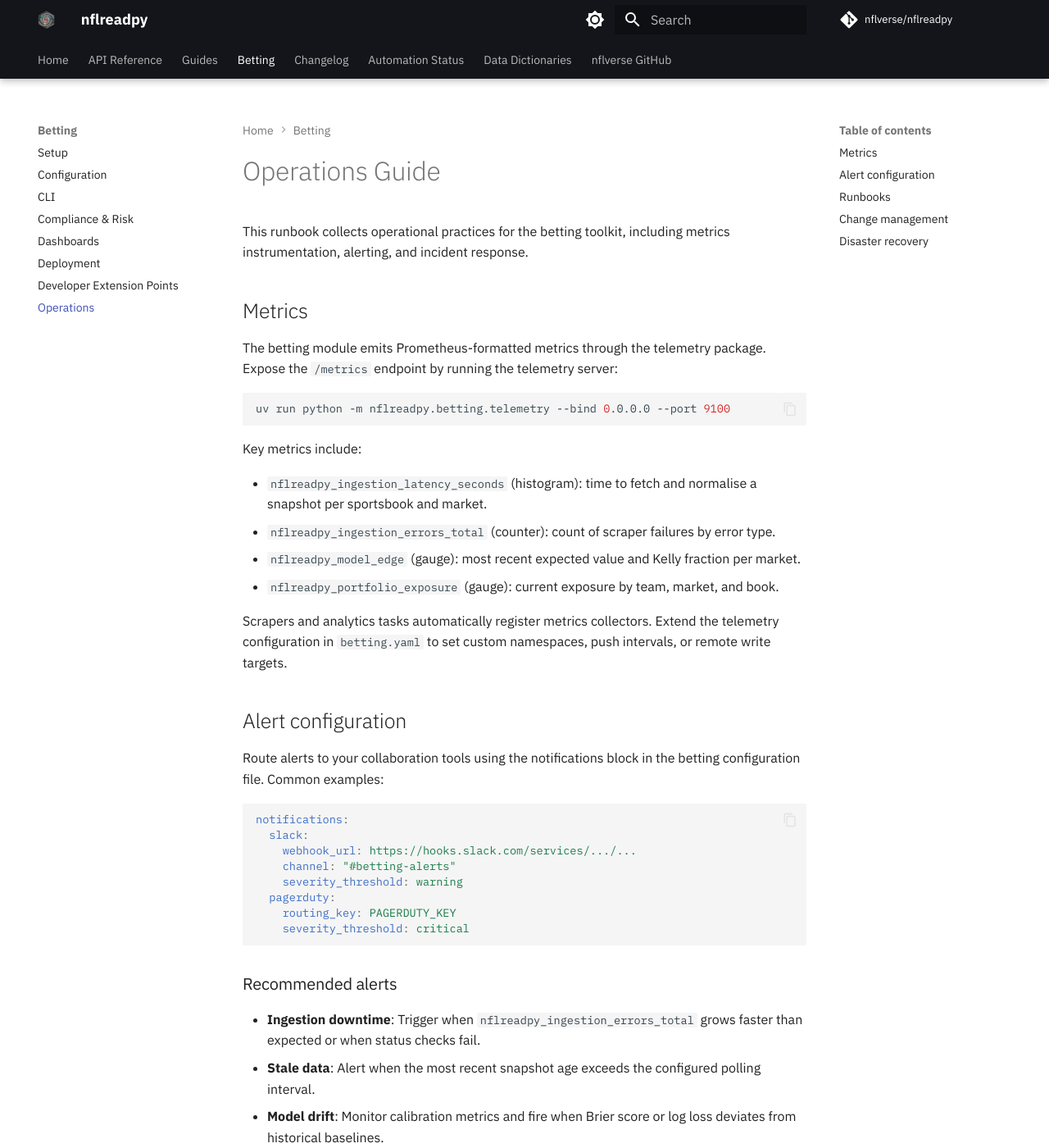
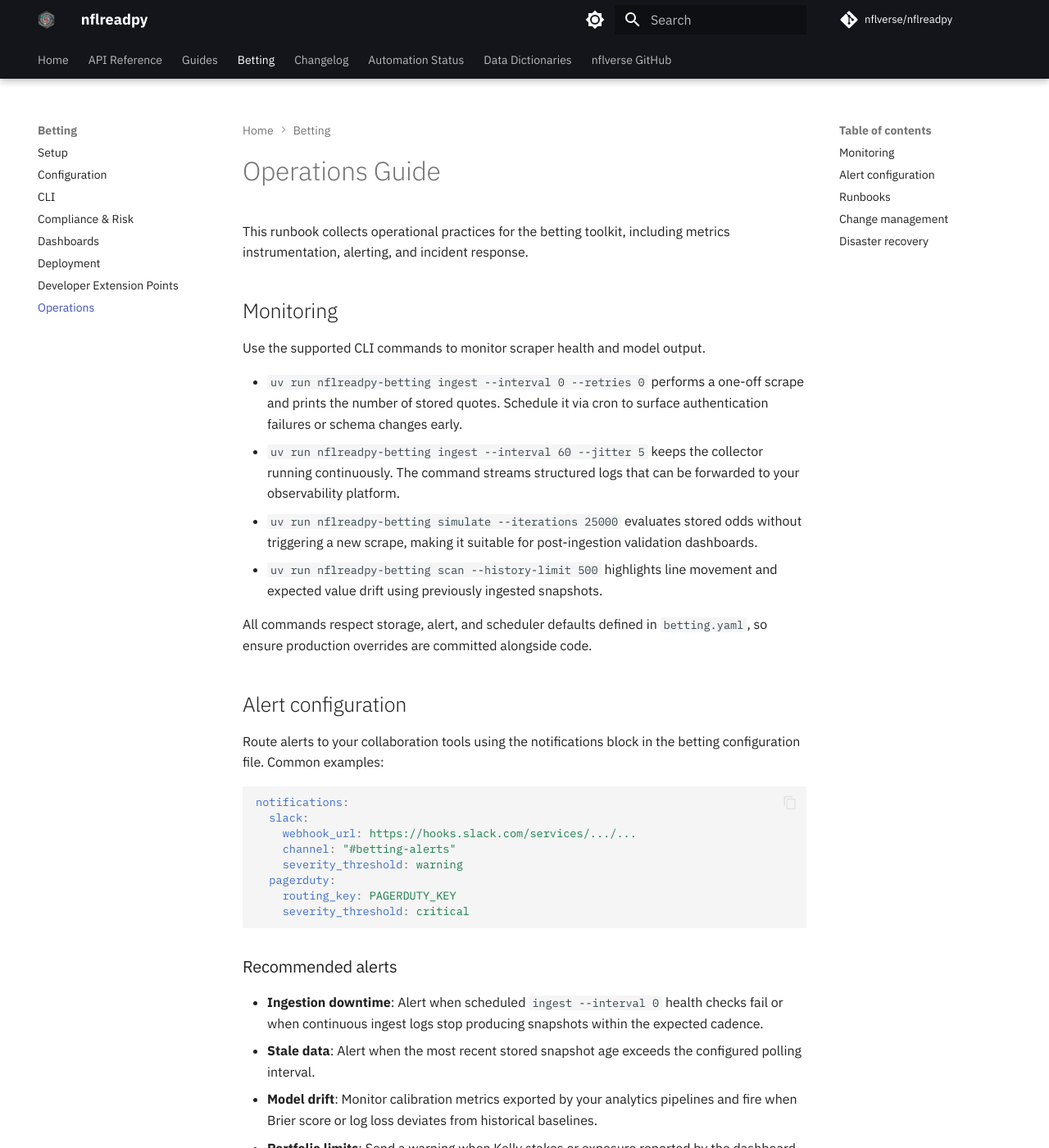
Before and after one commit to nflverse/nflreadpy, an MkDocs documentation site: the page built from docs/betting/operations.md, in a window 1280 px wide and 1400 px high. Shown: the whole window at 82% size. Built offline with MkDocs 1.6.1 and Material for MkDocs 9.7.7, drawn with Linux system fonts in a browser that asks for light colours; comment, search, counter and statistics services are not loaded; some of the changed text lies outside the part shown.

Commit message:
docs: align betting guides with CLI tooling

````diff
--- a/docs/betting/operations.md
+++ b/docs/betting/operations.md
@@ -3,29 +3,24 @@
 This runbook collects operational practices for the betting toolkit, including
 metrics instrumentation, alerting, and incident response.
 
-## Metrics
+## Monitoring
 
-The betting module emits Prometheus-formatted metrics through the telemetry
-package. Expose the `/metrics` endpoint by running the telemetry server:
+Use the supported CLI commands to monitor scraper health and model output.
 
-```bash
-uv run python -m nflreadpy.betting.telemetry --bind 0.0.0.0 --port 9100
-```
+- `uv run nflreadpy-betting ingest --interval 0 --retries 0` performs a
+  one-off scrape and prints the number of stored quotes. Schedule it via cron
+  to surface authentication failures or schema changes early.
+- `uv run nflreadpy-betting ingest --interval 60 --jitter 5` keeps the
+  collector running continuously. The command streams structured logs that can
+  be forwarded to your observability platform.
+- `uv run nflreadpy-betting simulate --iterations 25000` evaluates stored odds
+  without triggering a new scrape, making it suitable for post-ingestion
+  validation dashboards.
+- `uv run nflreadpy-betting scan --history-limit 500` highlights line movement
+  and expected value drift using previously ingested snapshots.
 
-Key metrics include:
-
-- `nflreadpy_ingestion_latency_seconds` (histogram): time to fetch and normalise
-a snapshot per sportsbook and market.
-- `nflreadpy_ingestion_errors_total` (counter): count of scraper failures by
-error type.
-- `nflreadpy_model_edge` (gauge): most recent expected value and Kelly fraction
-per market.
-- `nflreadpy_portfolio_exposure` (gauge): current exposure by team, market, and
-book.
-
-Scrapers and analytics tasks automatically register metrics collectors. Extend
-the telemetry configuration in `betting.yaml` to set custom namespaces, push
-intervals, or remote write targets.
+All commands respect storage, alert, and scheduler defaults defined in
+`betting.yaml`, so ensure production overrides are committed alongside code.
 
 ## Alert configuration
 
@@ -45,25 +40,28 @@
 
 ### Recommended alerts
 
-- **Ingestion downtime**: Trigger when `nflreadpy_ingestion_errors_total` grows
-  faster than expected or when status checks fail.
-- **Stale data**: Alert when the most recent snapshot age exceeds the configured
-  polling interval.
-- **Model drift**: Monitor calibration metrics and fire when Brier score or log
-  loss deviates from historical baselines.
-- **Portfolio limits**: Send a warning when Kelly stakes or exposure exceed the
-  configured bankroll caps.
+- **Ingestion downtime**: Alert when scheduled `ingest --interval 0` health
+  checks fail or when continuous ingest logs stop producing snapshots within the
+  expected cadence.
+- **Stale data**: Alert when the most recent stored snapshot age exceeds the
+  configured polling interval.
+- **Model drift**: Monitor calibration metrics exported by your analytics
+  pipelines and fire when Brier score or log loss deviates from historical
+  baselines.
+- **Portfolio limits**: Send a warning when Kelly stakes or exposure reported by
+  the dashboard exceed the configured bankroll caps.
 
 ## Runbooks
 
 ### Ingestion failures
 
-1. Check the status command for failing sportsbooks:
+1. Run a one-off ingest to confirm credentials and API availability:
 
    ```bash
-   uv run nflreadpy-betting status --output table
+   uv run nflreadpy-betting ingest --interval 0 --retries 0
    ```
 
+   Investigate any failures reported in the logs or alert sinks.
 2. Review scraper logs for HTTP errors or upstream schema changes.
 3. Temporarily disable the affected sportsbook via configuration overrides if
    the outage persists.
@@ -71,12 +69,13 @@
 
 ### Model regressions
 
-1. Replay the failing interval to reproduce the output:
+1. Replay historical odds using the backtest command to reproduce the output:
 
    ```bash
-   uv run nflreadpy-betting replay --from <start> --to <end> --models <model>
+   uv run nflreadpy-betting backtest --limit 250 --iterations 20000
    ```
 
+   Adjust `--limit` to control the number of stored snapshots to evaluate.
 2. Compare calibration metrics with the `analytics.metrics` dashboard panels.
 3. Roll back to the previous model version if confidence intervals degrade
    significantly.
````
Also changed, not shown: docs/betting/extensibility.md (+5 -5 lines), docs/betting/setup.md (+13 -11 lines), docs/guides/cli.md (+1 -1 lines), docs/guides/setup.md (+11 -6 lines).
